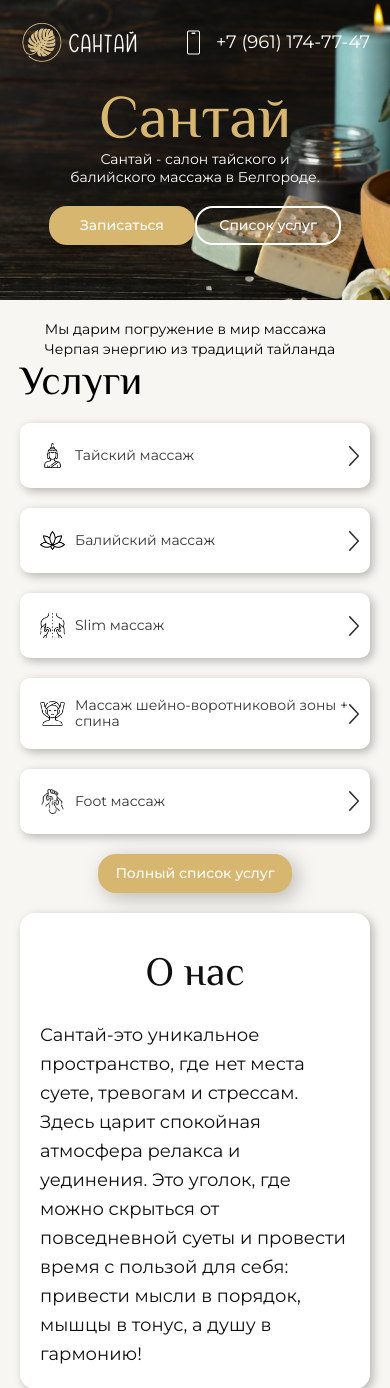
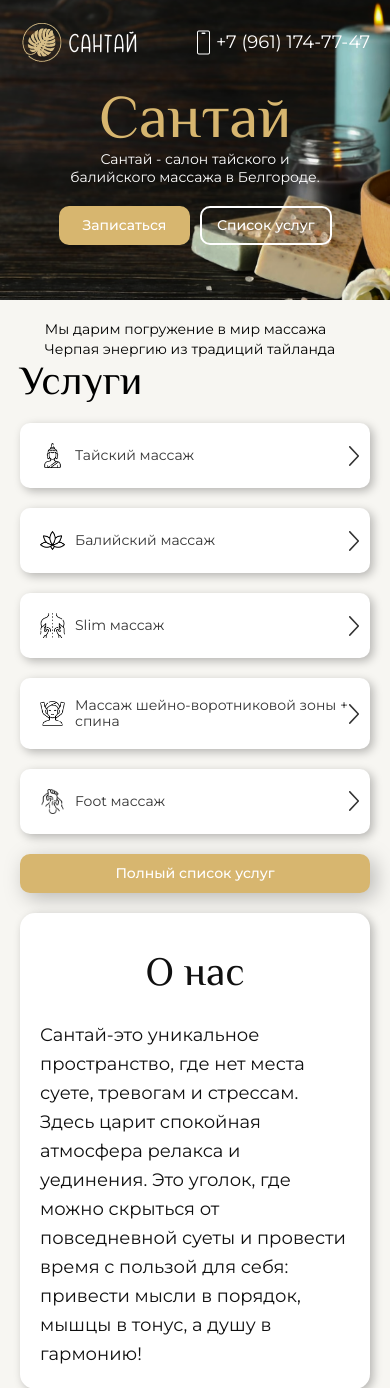
Before and after one commit to 4ndr01dHQD/santai, a Django app: page / in a window 390 px wide. Shown: the top 1388 px of the page. Run offline with Django 4.2, Linux system fonts and the light colour scheme.

Commit message:
Правки по верстке

```diff
--- a/static/sass/adapt/_reviews.scss
+++ b/static/sass/adapt/_reviews.scss
@@ -22,6 +22,7 @@
 
 @media (max-width: 768px) {
     .reviews {
+        justify-content: start;
         &__item {
             width: 100%;
 
--- a/static/sass/adapt/_services.scss
+++ b/static/sass/adapt/_services.scss
@@ -25,6 +25,9 @@
                 right: 10px;
             }
         }
+        &__button {
+            width: 100%;
+        }
     }
 }
 
--- a/static/sass/blocks/_header.scss
+++ b/static/sass/blocks/_header.scss
@@ -27,7 +27,6 @@
 
       img {
         height: 25px;
-        margin-right: 10px;
       }
 
       &_hamburger {
--- a/static/sass/blocks/_main.scss
+++ b/static/sass/blocks/_main.scss
@@ -63,6 +63,7 @@
     width: 60%;
 
     button, a{
+      width: 45%;
       max-width: 360px;
     }
 
--- a/static/sass/style.scss
+++ b/static/sass/style.scss
@@ -124,6 +124,7 @@ $yellow: #D7B66F;
 
   .button_yellow, .button_white {
     font-size: 22px;
+    border-radius: 10px;
     padding: 10px 35px;
     height: auto;
   }
@@ -142,7 +143,7 @@ $yellow: #D7B66F;
 
   .button_yellow, .button_white {
     font-size: 14px;
-    padding: 10 15px;
+    padding: 10px;
     height: auto;
   }
   .mobile__show {
```
Also changed, not shown: static/css/style.min.css, 1 other file.
